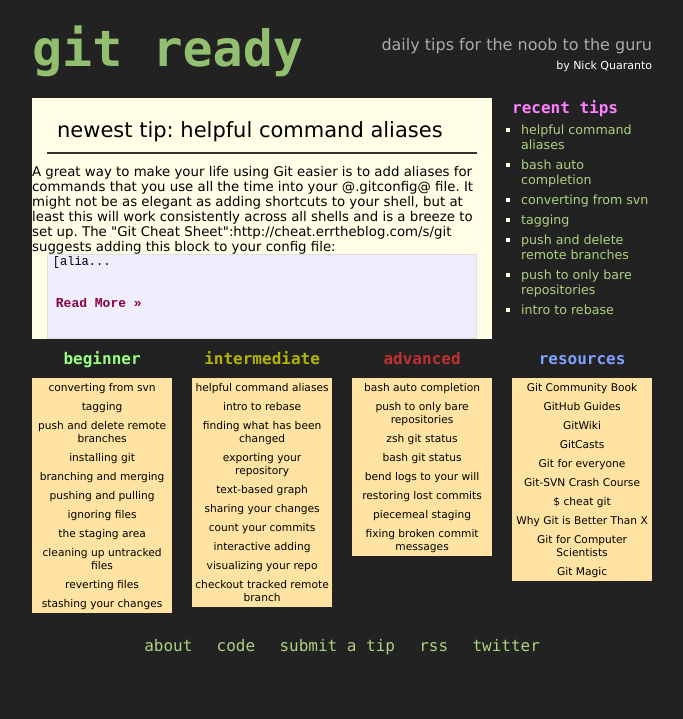
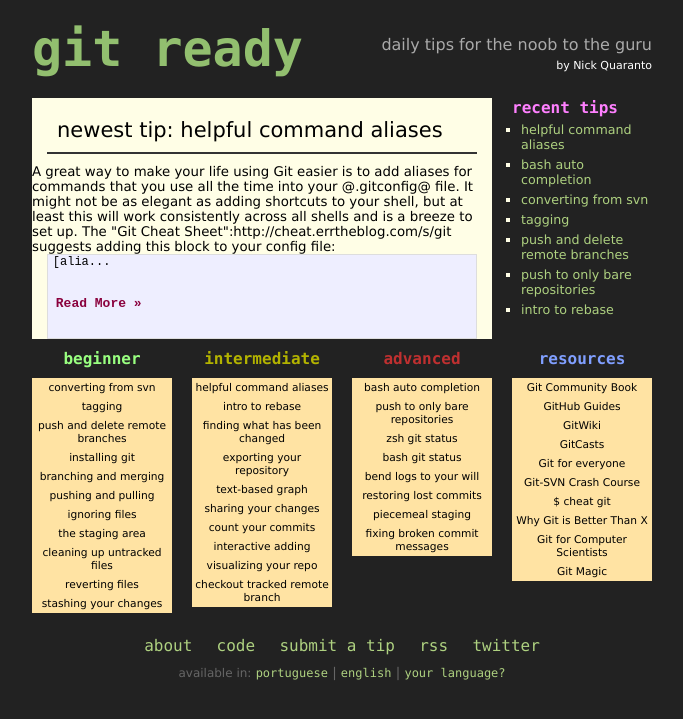
Before and after one commit to qrush/gitready, a Jekyll site: the page built from index.html, in a window 1280 px wide. Shown: the top 719 px of the page, without its empty margins (298-981 px from the left). Built offline with Jekyll 4.4.1, drawn with Linux system fonts in a browser that asks for light colours.

Commit message:
Bringing out the languages block

```diff
--- a/_layouts/default.html
+++ b/_layouts/default.html
@@ -62,14 +62,12 @@
 				<a class="rss" href="http://feeds.feedburner.com/git-ready">rss</a>
 				<a href="http://twitter.com/gitready">twitter</a>
 			</div>
-			<!--
 			<div class="languages">
 				<span>available in:</span>
 				<a href="http://pt-br.gitready.com">portuguese</a> |
 				<a href="http://gitready.com">english</a> |
 				<a href="http://github.com/qrush/gitready/blob/master/README.md">your language?</a>
 			</div>
-			-->
     </div>
   </div>
   <script type="text/javascript">
--- a/css/screen.css
+++ b/css/screen.css
@@ -39,7 +39,6 @@
 	bottom: 0;
 	left: 0;
 	margin: 0;
-	width: 100%;
 }
 
 #counter > div { position: relative; margin-left: 100px;}
@@ -194,11 +193,15 @@
 	text-decoration: underline;
 }
 
+
 .footer .languages span, .footer .languages a {
 	padding: 0;
 	font-size: 12px;
 }
 
+.footer .languages {
+	margin-bottom: 15px;
+}
 /*****************************************************************************/
 /*
 /* Posts
```
